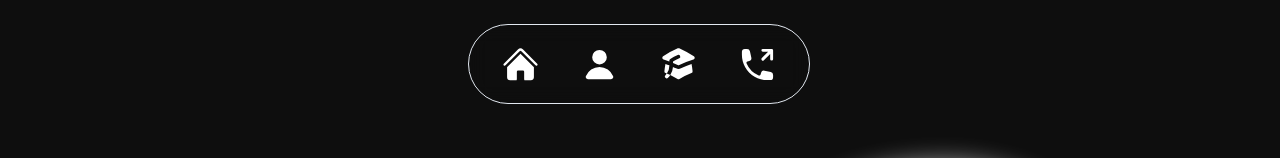
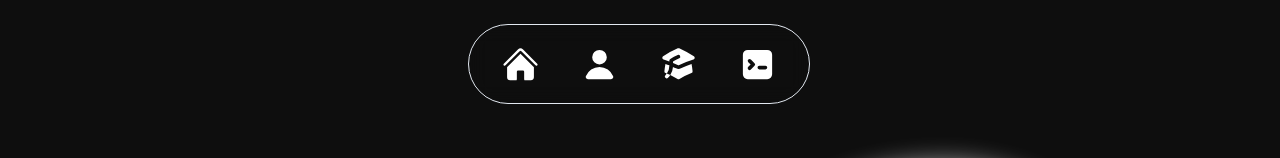
Before and after one commit to THEeLov/portfolio, a React (Vite) app: page / in a window 1280 px wide. Shown: the top 158 px of the page. Built offline with nearby package versions, Linux system fonts and the light colour scheme; the HTML template or start-up script is replaced by a standard one.

Commit message:
fix: change navbar icon

```diff
--- a/src/components/Navbar.tsx
+++ b/src/components/Navbar.tsx
@@ -2,6 +2,7 @@ import { HomeIcon } from "@heroicons/react/24/solid";
 import { PhoneArrowUpRightIcon } from "@heroicons/react/20/solid";
 import { UserIcon } from "@heroicons/react/16/solid";
 import { AcademicCapIcon } from "@heroicons/react/16/solid";
+import { CommandLineIcon } from "@heroicons/react/16/solid";
 
 const Navbar = () => {
   return (
@@ -24,8 +25,8 @@ const Navbar = () => {
             </a>
           </div>
           <div className="option h-full flex items-center">
-            <a href="#contact" className="w-full h-full flex items-center">
-              <PhoneArrowUpRightIcon className="fill-white h-2/4" />
+            <a href="#projects" className="w-full h-full flex items-center">
+              <CommandLineIcon className="fill-white h-2/4" />
             </a>
           </div>
         </div>
```
